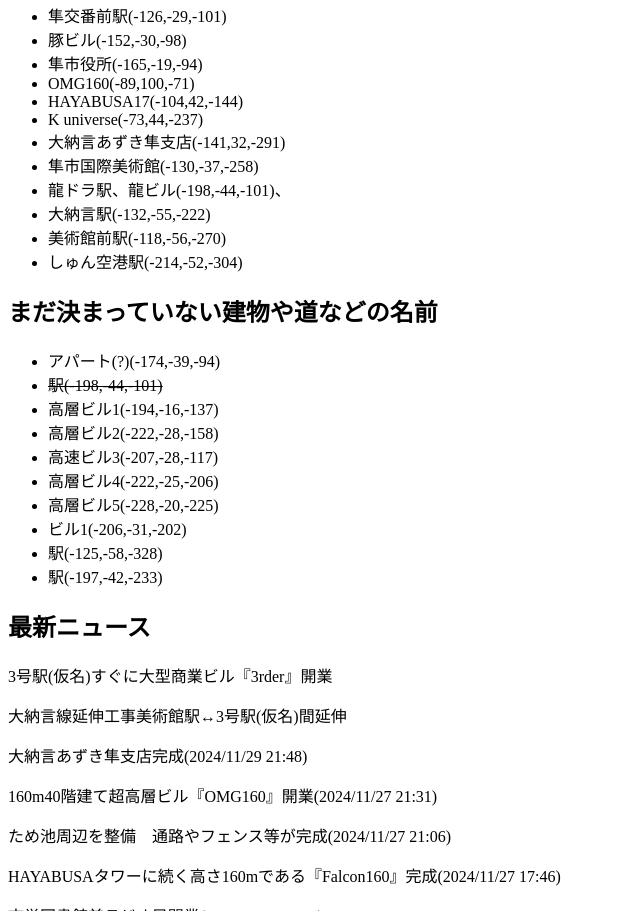
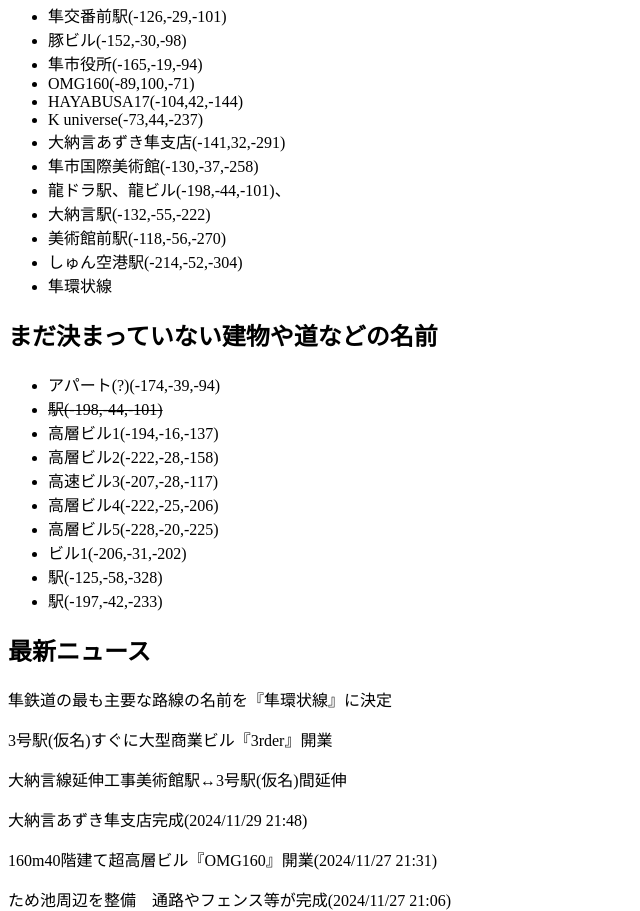
Before and after one commit to marimesyosinsya/HAYABUSACITY, a plain HTML site: page index.html in a window 1280 px wide. Shown: the part 333-1244 px from the top of the page, without its empty margins (0-640 px from the left). Drawn offline with Linux system fonts and the light colour scheme.

Commit message:
Update index.html

```diff
--- a/index.html
+++ b/index.html
@@ -37,6 +37,7 @@
                 <li>大納言駅(-132,-55,-222)</li>
                 <li>美術館前駅(-118,-56,-270)</li>
                 <li>しゅん空港駅(-214,-52,-304)</li>
+                <li>隼環状線</li>
             </ul>
             </article>
             <h2>まだ決まっていない建物や道などの名前</h2>
@@ -57,6 +58,9 @@
         </section>
         <section>
             <h2>最新ニュース</h2>
+            <article>
+                <p>隼鉄道の最も主要な路線の名前を『隼環状線』に決定</p>
+            </article>
             <article>
                 <p>3号駅(仮名)すぐに大型商業ビル『3rder』開業</p>
             </article>
```
